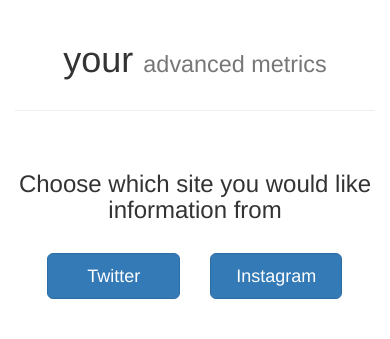
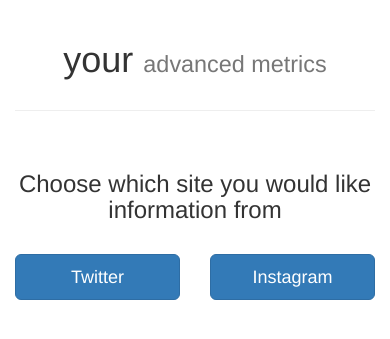
Before and after one commit to anas2ab/advanced-metrics, a Flask app: page / in a window 390 px wide. Shown: the top 339 px of the page. Run offline with Flask 2, Linux system fonts and the light colour scheme; some libraries are stand-ins or nearby versions.

Commit message:
commit to master

```diff
--- a/app/templates/base.html
+++ b/app/templates/base.html
@@ -26,14 +26,14 @@
         <h3>Choose which site you would like information from</h3> <br>
         <div class="row">
 
-            <div class="col-xs-1 col-sm-3 col-md-3">
+            <div class="col-sm-3 col-md-3">
 
             </div>
-            <div class="col-xs-5 col-sm-3 col-md-3">
+            <div class="col-xs-6 col-sm-3 col-md-3">
                 <a class="btn btn-primary btn-lg btn-block" style="text-decoration:none" href="/twitinfo">Twitter</a>
 
             </div>
-            <div class="col-xs-5 col-sm-3 col-md-3">
+            <div class="col-xs-6 col-sm-3 col-md-3">
                 <a class="btn btn-primary btn-lg btn-block" style="text-decoration:none" href="/instainfo">Instagram</a>
             </div>
         </div>
```
